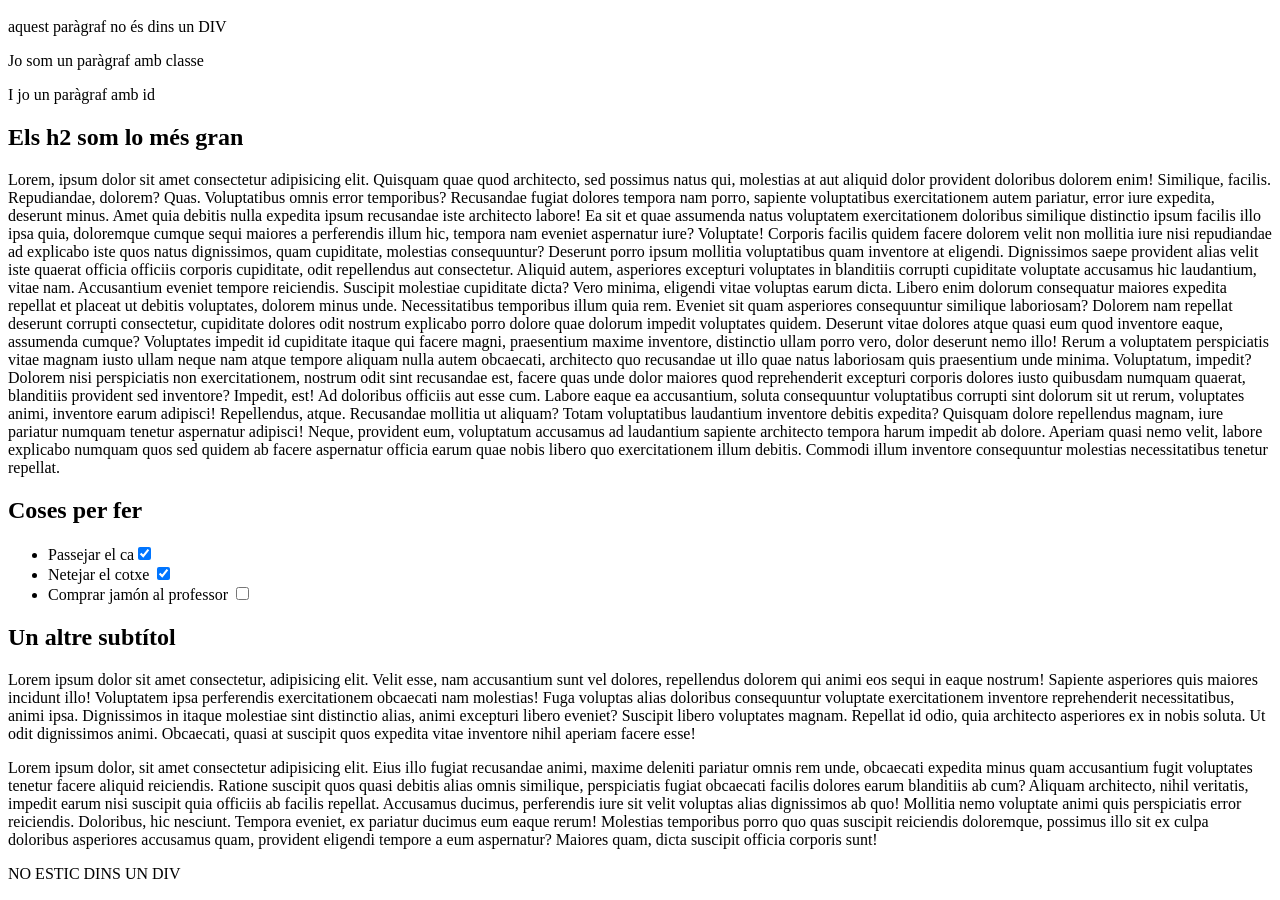
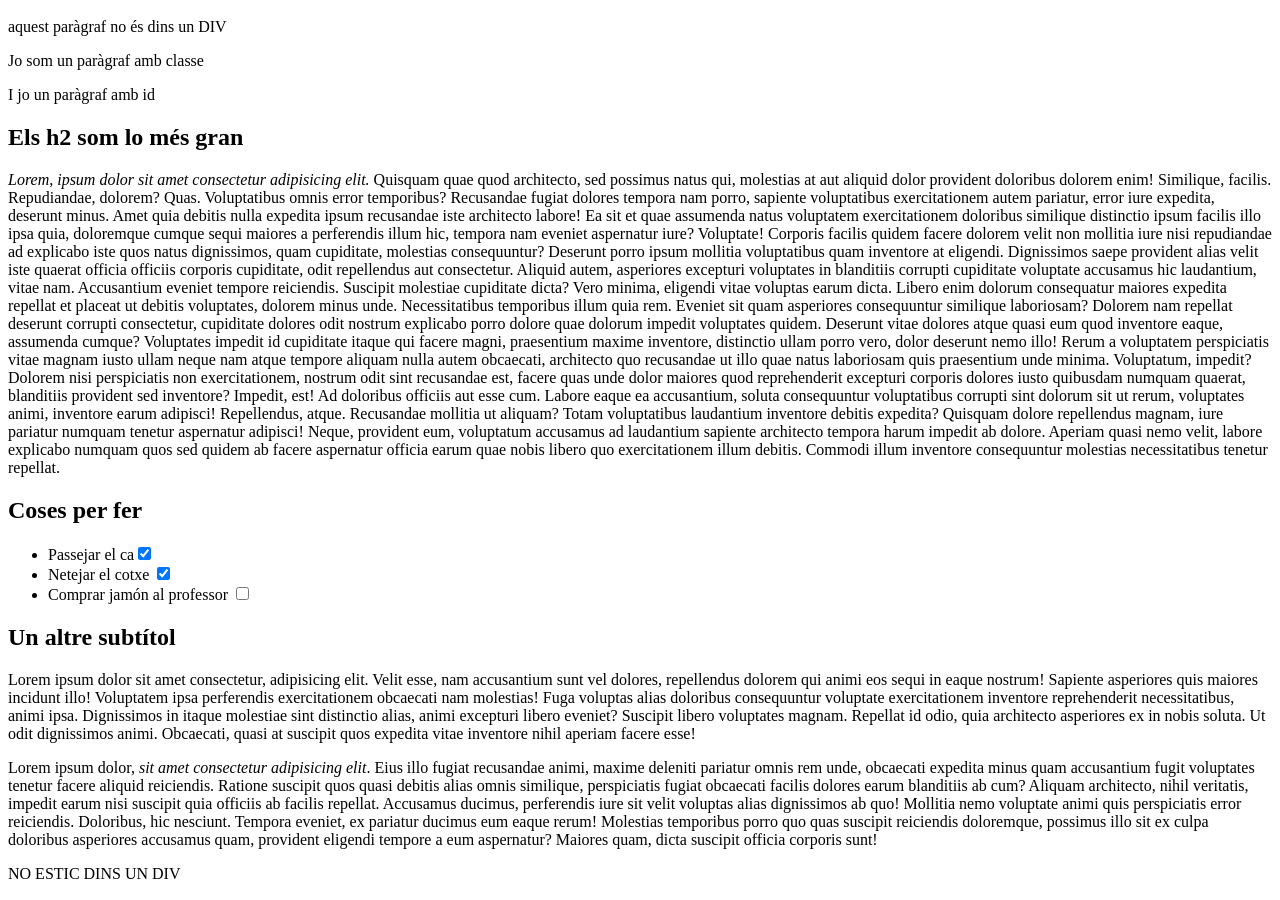
Before and after one commit to dmartinez82/AplicacionsWeb, a plain HTML site: page exerciciSelectors.html in a window 1280 px wide. Shown: the part 48-948 px from the top of the page. Drawn offline with Linux system fonts and the light colour scheme.

Commit message:
correccions exercici CSS

```diff
--- a/exerciciSelectors.html
+++ b/exerciciSelectors.html
@@ -16,7 +16,7 @@
   <h2>Els h2 som lo més gran</h2>
 
 
-  <p>Lorem, ipsum dolor sit amet consectetur adipisicing elit. Quisquam quae quod architecto, sed possimus natus qui, molestias at aut aliquid dolor provident doloribus dolorem enim! Similique, facilis. Repudiandae, dolorem? Quas.
+  <p><em>Lorem, ipsum dolor sit amet consectetur adipisicing elit.</em> Quisquam quae quod architecto, sed possimus natus qui, molestias at aut aliquid dolor provident doloribus dolorem enim! Similique, facilis. Repudiandae, dolorem? Quas.
   Voluptatibus omnis error temporibus? Recusandae fugiat dolores tempora nam porro, sapiente voluptatibus exercitationem autem pariatur, error iure expedita, deserunt minus. Amet quia debitis nulla expedita ipsum recusandae iste architecto labore!
   Ea sit et quae assumenda natus voluptatem exercitationem doloribus similique distinctio ipsum facilis illo ipsa quia, doloremque cumque sequi maiores a perferendis illum hic, tempora nam eveniet aspernatur iure? Voluptate!
   Corporis facilis quidem facere dolorem velit non mollitia iure nisi repudiandae ad explicabo iste quos natus dignissimos, quam cupiditate, molestias consequuntur? Deserunt porro ipsum mollitia voluptatibus quam inventore at eligendi.
@@ -49,14 +49,13 @@
   Voluptatem ipsa perferendis exercitationem obcaecati nam molestias! Fuga voluptas alias doloribus consequuntur voluptate exercitationem inventore reprehenderit necessitatibus, animi ipsa. Dignissimos in itaque molestiae sint distinctio alias, animi excepturi libero eveniet?
   Suscipit libero voluptates magnam. Repellat id odio, quia architecto asperiores ex in nobis soluta. Ut odit dignissimos animi. Obcaecati, quasi at suscipit quos expedita vitae inventore nihil aperiam facere esse!</p>
 
-  <p>Lorem ipsum dolor, sit amet consectetur adipisicing elit. Eius illo fugiat recusandae animi, maxime deleniti pariatur omnis rem unde, obcaecati expedita minus quam accusantium fugit voluptates tenetur facere aliquid reiciendis.
+  <p>Lorem ipsum dolor, <em>sit amet consectetur adipisicing elit</em>. Eius illo fugiat recusandae animi, maxime deleniti pariatur omnis rem unde, obcaecati expedita minus quam accusantium fugit voluptates tenetur facere aliquid reiciendis.
   Ratione suscipit quos quasi debitis alias omnis similique, perspiciatis fugiat obcaecati facilis dolores earum blanditiis ab cum? Aliquam architecto, nihil veritatis, impedit earum nisi suscipit quia officiis ab facilis repellat.
   Accusamus ducimus, perferendis iure sit velit voluptas alias dignissimos ab quo! Mollitia nemo voluptate animi quis perspiciatis error reiciendis. Doloribus, hic nesciunt. Tempora eveniet, ex pariatur ducimus eum eaque rerum!
   Molestias temporibus porro quo quas suscipit reiciendis doloremque, possimus illo sit ex culpa doloribus asperiores accusamus quam, provident eligendi tempore a eum aspernatur? Maiores quam, dicta suscipit officia corporis sunt!</p>
 </div>
 
 <p>NO ESTIC DINS UN DIV</p>
-
 
 <div>
   <h2>Queda poc pel cap de setmana</h2>
```
Also changed, not shown: css/selectors.css (+20 -38 lines).
